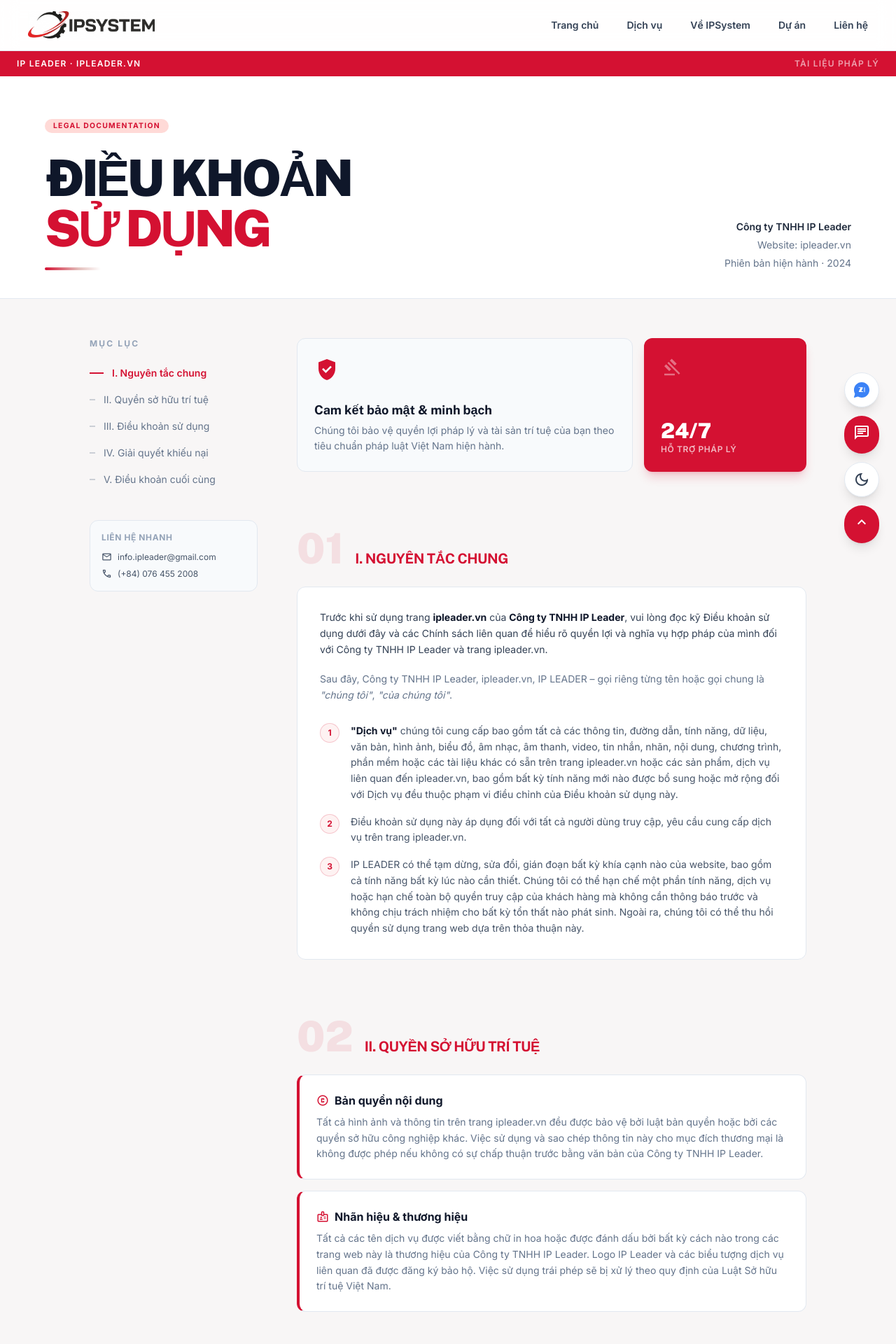
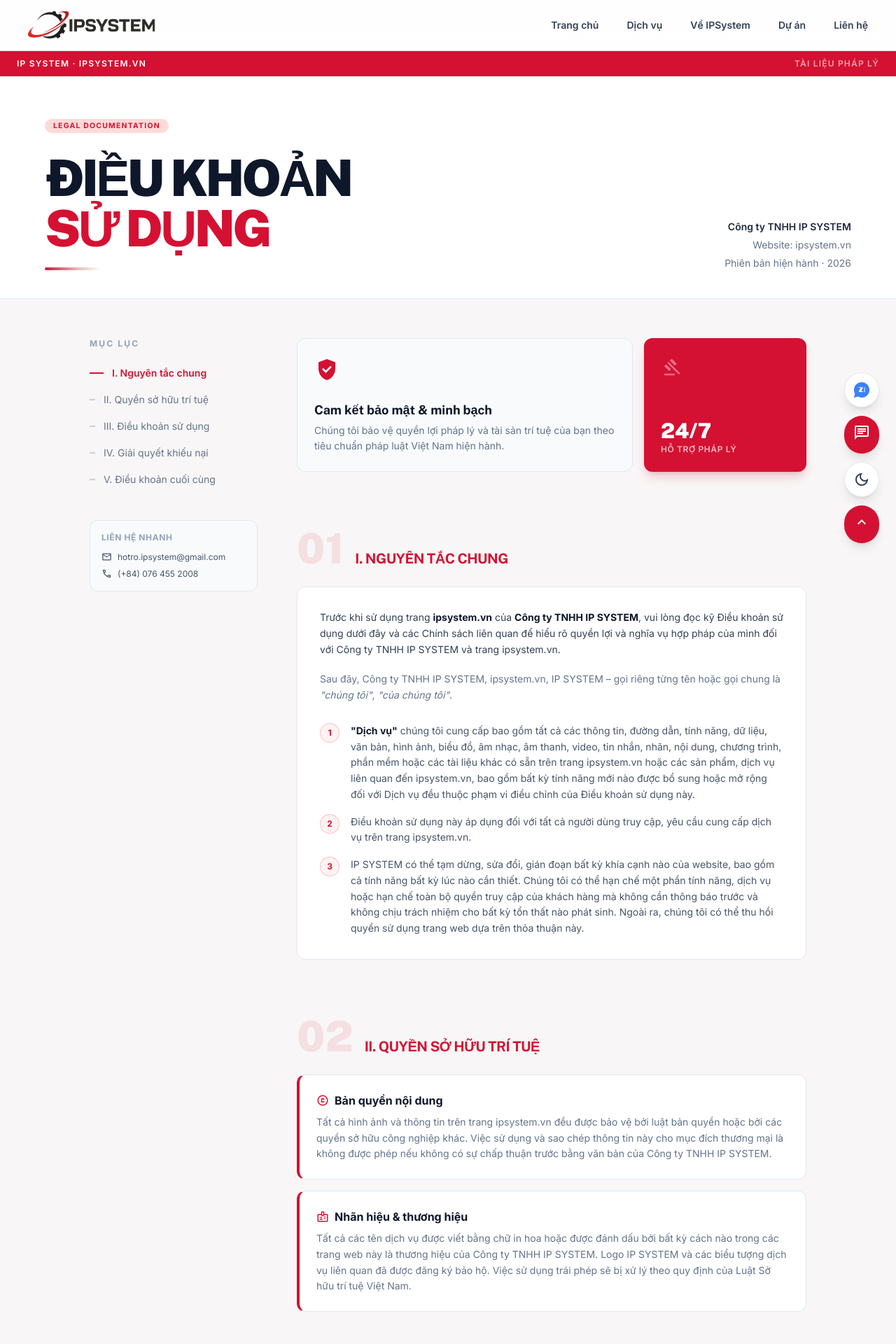
Before and after one commit to thanhloc5226-netizen/ipsystemne, a Django app: page /policies/ in a window 1280 px wide. Shown: the top 1920 px of the page at 70% size. Run offline with Django 5.2, Linux system fonts and the light colour scheme; some libraries are stand-ins or nearby versions; some web fonts are replaced.

Commit message:
sua policies

```diff
--- a/ipsystem/ipsystemapp/templates/ipsystemapp/base.html
+++ b/ipsystem/ipsystemapp/templates/ipsystemapp/base.html
@@ -397,8 +397,8 @@
     <div class="max-w-7xl mx-auto pt-8 border-t border-white/20 flex flex-col md:flex-row justify-between items-center gap-4 text-sm font-medium">
         <p class="text-white/90">© 2024 IPSystem Agency. Bảo lưu mọi quyền.</p>
         <div class="flex gap-8">
-            <a class="text-white/90 hover:text-white relative after:absolute after:bottom-0 after:left-0 after:w-0 after:h-px after:bg-white hover:after:w-full after:transition-all after:duration-300" href="#">Chính sách bảo mật</a>
-            <a class="text-white/90 hover:text-white relative after:absolute after:bottom-0 after:left-0 after:w-0 after:h-px after:bg-white hover:after:w-full after:transition-all after:duration-300" href="#">Điều khoản dịch vụ</a>
+            <a class="text-white/90 hover:text-white relative after:absolute after:bottom-0 after:left-0 after:w-0 after:h-px after:bg-white hover:after:w-full after:transition-all after:duration-300" href="{% url 'policies:privacy' %}">Chính sách bảo mật</a>
+            <a class="text-white/90 hover:text-white relative after:absolute after:bottom-0 after:left-0 after:w-0 after:h-px after:bg-white hover:after:w-full after:transition-all after:duration-300" href="{% url 'policies:policies' %}">Điều khoản sử dụng</a>
         </div>
     </div>
 </footer>
--- a/ipsystem/policies/templates/policies/termsofuse.html
+++ b/ipsystem/policies/templates/policies/termsofuse.html
@@ -1,7 +1,7 @@
 {% extends 'ipsystemapp/base.html' %}
 {% load static %}
 
-{% block title %}Điều Khoản Sử Dụng – IP Leader{% endblock %}
+{% block title %}Điều Khoản Sử Dụng – IP SYSTEM{% endblock %}
 
 {% block extra_css %}
 <link href="https://fonts.googleapis.com/css2?family=Public+Sans:wght@400;600;700;900&display=swap" rel="stylesheet" />
@@ -76,7 +76,7 @@
 
 <!-- ── Top brand bar ── -->
 <div class="bg-primary text-white px-6 py-2.5 flex items-center justify-between text-xs font-semibold tracking-widest uppercase">
-    <span>IP Leader · ipleader.vn</span>
+    <span>IP SYSTEM · ipsystem.vn</span>
     <span class="opacity-60">Tài liệu pháp lý</span>
 </div>
 
@@ -92,9 +92,9 @@
             <div class="mt-5 h-1 w-20 ruled-line rounded-full"></div>
         </div>
         <div class="flex flex-col items-start md:items-end gap-1.5 text-sm text-slate-500 dark:text-slate-400">
-            <p><span class="font-semibold text-slate-800 dark:text-white">Công ty TNHH IP Leader</span></p>
-            <p>Website: ipleader.vn</p>
-            <p>Phiên bản hiện hành · 2024</p>
+            <p><span class="font-semibold text-slate-800 dark:text-white">Công ty TNHH IP SYSTEM</span></p>
+            <p>Website: ipsystem.vn</p>
+            <p>Phiên bản hiện hành · 2026</p>
         </div>
     </div>
 </header>
@@ -133,9 +133,9 @@
             <!-- Quick contact -->
             <div class="mt-10 p-4 bg-slate-50 dark:bg-slate-800 rounded-xl border border-slate-200 dark:border-slate-700">
                 <p class="text-xs font-bold uppercase tracking-wider text-slate-400 mb-3">Liên hệ nhanh</p>
-                <a href="mailto:info.ipleader@gmail.com" class="flex items-center gap-2 text-xs text-slate-600 dark:text-slate-300 hover:text-primary transition-colors mb-2">
+                <a href="mailto:hotro.ipsystem@gmail.com" class="flex items-center gap-2 text-xs text-slate-600 dark:text-slate-300 hover:text-primary transition-colors mb-2">
                     <span class="material-symbols-outlined" style="font-size:15px;">mail</span>
-                    info.ipleader@gmail.com
+                    hotro.ipsystem@gmail.com
                 </a>
                 <a href="tel:+84764552008" class="flex items-center gap-2 text-xs text-slate-600 dark:text-slate-300 hover:text-primary transition-colors">
                     <span class="material-symbols-outlined" style="font-size:15px;">call</span>
@@ -173,21 +173,21 @@
                 <h2 class="text-xl font-bold text-primary uppercase tracking-tight" style="font-family:'Public Sans',sans-serif;">I. Nguyên Tắc Chung</h2>
             </div>
             <div class="bg-white dark:bg-slate-800 border border-slate-200 dark:border-slate-700 p-8 rounded-xl space-y-5 text-sm leading-relaxed">
-                <p class="text-slate-700 dark:text-slate-300">Trước khi sử dụng trang <strong class="text-slate-900 dark:text-white">ipleader.vn</strong> của <strong class="text-slate-900 dark:text-white">Công ty TNHH IP Leader</strong>, vui lòng đọc kỹ Điều khoản sử dụng dưới đây và các Chính sách liên quan để hiểu rõ quyền lợi và nghĩa vụ hợp pháp của mình đối với Công ty TNHH IP Leader và trang ipleader.vn.</p>
-                <p class="text-slate-500 dark:text-slate-400">Sau đây, Công ty TNHH IP Leader, ipleader.vn, IP LEADER – gọi riêng từng tên hoặc gọi chung là <em>"chúng tôi"</em>, <em>"của chúng tôi"</em>.</p>
+                <p class="text-slate-700 dark:text-slate-300">Trước khi sử dụng trang <strong class="text-slate-900 dark:text-white">ipsystem.vn</strong> của <strong class="text-slate-900 dark:text-white">Công ty TNHH IP SYSTEM</strong>, vui lòng đọc kỹ Điều khoản sử dụng dưới đây và các Chính sách liên quan để hiểu rõ quyền lợi và nghĩa vụ hợp pháp của mình đối với Công ty TNHH IP SYSTEM và trang ipsystem.vn.</p>
+                <p class="text-slate-500 dark:text-slate-400">Sau đây, Công ty TNHH IP SYSTEM, ipsystem.vn, IP SYSTEM – gọi riêng từng tên hoặc gọi chung là <em>"chúng tôi"</em>, <em>"của chúng tôi"</em>.</p>
 
                 <div class="space-y-4 pt-2">
                     <div class="flex gap-4">
                         <span class="shrink-0 w-7 h-7 rounded-full bg-red-50 dark:bg-red-900/30 flex items-center justify-center text-primary font-bold text-xs border border-primary/20">1</span>
-                        <p class="text-slate-600 dark:text-slate-400"><strong class="text-slate-900 dark:text-white">"Dịch vụ"</strong> chúng tôi cung cấp bao gồm tất cả các thông tin, đường dẫn, tính năng, dữ liệu, văn bản, hình ảnh, biểu đồ, âm nhạc, âm thanh, video, tin nhắn, nhãn, nội dung, chương trình, phần mềm hoặc các tài liệu khác có sẵn trên trang ipleader.vn hoặc các sản phẩm, dịch vụ liên quan đến ipleader.vn, bao gồm bất kỳ tính năng mới nào được bổ sung hoặc mở rộng đối với Dịch vụ đều thuộc phạm vi điều chỉnh của Điều khoản sử dụng này.</p>
+                        <p class="text-slate-600 dark:text-slate-400"><strong class="text-slate-900 dark:text-white">"Dịch vụ"</strong> chúng tôi cung cấp bao gồm tất cả các thông tin, đường dẫn, tính năng, dữ liệu, văn bản, hình ảnh, biểu đồ, âm nhạc, âm thanh, video, tin nhắn, nhãn, nội dung, chương trình, phần mềm hoặc các tài liệu khác có sẵn trên trang ipsystem.vn hoặc các sản phẩm, dịch vụ liên quan đến ipsystem.vn, bao gồm bất kỳ tính năng mới nào được bổ sung hoặc mở rộng đối với Dịch vụ đều thuộc phạm vi điều chỉnh của Điều khoản sử dụng này.</p>
                     </div>
                     <div class="flex gap-4">
                         <span class="shrink-0 w-7 h-7 rounded-full bg-red-50 dark:bg-red-900/30 flex items-center justify-center text-primary font-bold text-xs border border-primary/20">2</span>
-                        <p class="text-slate-600 dark:text-slate-400">Điều khoản sử dụng này áp dụng đối với tất cả người dùng truy cập, yêu cầu cung cấp dịch vụ trên trang ipleader.vn.</p>
+                        <p class="text-slate-600 dark:text-slate-400">Điều khoản sử dụng này áp dụng đối với tất cả người dùng truy cập, yêu cầu cung cấp dịch vụ trên trang ipsystem.vn.</p>
                     </div>
                     <div class="flex gap-4">
                         <span class="shrink-0 w-7 h-7 rounded-full bg-red-50 dark:bg-red-900/30 flex items-center justify-center text-primary font-bold text-xs border border-primary/20">3</span>
-                        <p class="text-slate-600 dark:text-slate-400">IP LEADER có thể tạm dừng, sửa đổi, gián đoạn bất kỳ khía cạnh nào của website, bao gồm cả tính năng bất kỳ lúc nào cần thiết. Chúng tôi có thể hạn chế một phần tính năng, dịch vụ hoặc hạn chế toàn bộ quyền truy cập của khách hàng mà không cần thông báo trước và không chịu trách nhiệm cho bất kỳ tổn thất nào phát sinh. Ngoài ra, chúng tôi có thể thu hồi quyền sử dụng trang web dựa trên thỏa thuận này.</p>
+                        <p class="text-slate-600 dark:text-slate-400">IP SYSTEM có thể tạm dừng, sửa đổi, gián đoạn bất kỳ khía cạnh nào của website, bao gồm cả tính năng bất kỳ lúc nào cần thiết. Chúng tôi có thể hạn chế một phần tính năng, dịch vụ hoặc hạn chế toàn bộ quyền truy cập của khách hàng mà không cần thông báo trước và không chịu trách nhiệm cho bất kỳ tổn thất nào phát sinh. Ngoài ra, chúng tôi có thể thu hồi quyền sử dụng trang web dựa trên thỏa thuận này.</p>
                     </div>
                 </div>
             </div>
@@ -205,14 +205,14 @@
                         <span class="material-symbols-outlined text-primary" style="font-size:18px;">copyright</span>
                         Bản quyền nội dung
                     </h4>
-                    <p class="text-slate-500 dark:text-slate-400 text-sm leading-relaxed">Tất cả hình ảnh và thông tin trên trang ipleader.vn đều được bảo vệ bởi luật bản quyền hoặc bởi các quyền sở hữu công nghiệp khác. Việc sử dụng và sao chép thông tin này cho mục đích thương mại là không được phép nếu không có sự chấp thuận trước bằng văn bản của Công ty TNHH IP Leader.</p>
+                    <p class="text-slate-500 dark:text-slate-400 text-sm leading-relaxed">Tất cả hình ảnh và thông tin trên trang ipsystem.vn đều được bảo vệ bởi luật bản quyền hoặc bởi các quyền sở hữu công nghiệp khác. Việc sử dụng và sao chép thông tin này cho mục đích thương mại là không được phép nếu không có sự chấp thuận trước bằng văn bản của Công ty TNHH IP SYSTEM.</p>
                 </div>
                 <div class="bg-white dark:bg-slate-800 border border-slate-200 dark:border-slate-700 border-l-4 border-l-primary p-6 rounded-xl">
                     <h4 class="font-bold text-base mb-2 flex items-center gap-2 text-slate-900 dark:text-white">
                         <span class="material-symbols-outlined text-primary" style="font-size:18px;">badge</span>
                         Nhãn hiệu &amp; thương hiệu
                     </h4>
-                    <p class="text-slate-500 dark:text-slate-400 text-sm leading-relaxed">Tất cả các tên dịch vụ được viết bằng chữ in hoa hoặc được đánh dấu bởi bất kỳ cách nào trong các trang web này là thương hiệu của Công ty TNHH IP Leader. Logo IP Leader và các biểu tượng dịch vụ liên quan đã được đăng ký bảo hộ. Việc sử dụng trái phép sẽ bị xử lý theo quy định của Luật Sở hữu trí tuệ Việt Nam.</p>
+                    <p class="text-slate-500 dark:text-slate-400 text-sm leading-relaxed">Tất cả các tên dịch vụ được viết bằng chữ in hoa hoặc được đánh dấu bởi bất kỳ cách nào trong các trang web này là thương hiệu của Công ty TNHH IP SYSTEM. Logo IP SYSTEM và các biểu tượng dịch vụ liên quan đã được đăng ký bảo hộ. Việc sử dụng trái phép sẽ bị xử lý theo quy định của Luật Sở hữu trí tuệ Việt Nam.</p>
                 </div>
             </div>
         </section>
@@ -228,11 +228,11 @@
             <div class="space-y-3 mb-6 text-sm leading-relaxed">
                 <div class="flex gap-4 bg-white dark:bg-slate-800 border border-slate-200 dark:border-slate-700 p-5 rounded-xl">
                     <span class="shrink-0 w-7 h-7 rounded-full bg-red-50 dark:bg-red-900/30 flex items-center justify-center text-primary font-bold text-xs border border-primary/20">1</span>
-                    <p class="text-slate-600 dark:text-slate-400">IP LEADER cấp cho khách hàng quyền truy cập thông tin trên website, sử dụng và hiển thị thông tin đó trên thiết bị đầu cuối. Khách hàng truy cập trang ipleader.vn sau đây được gọi là <strong class="text-slate-900 dark:text-white">"Người Dùng"</strong>.</p>
+                    <p class="text-slate-600 dark:text-slate-400">IP SYSTEM cấp cho khách hàng quyền truy cập thông tin trên website, sử dụng và hiển thị thông tin đó trên thiết bị đầu cuối. Khách hàng truy cập trang ipsystem.vn sau đây được gọi là <strong class="text-slate-900 dark:text-white">"Người Dùng"</strong>.</p>
                 </div>
                 <div class="flex gap-4 bg-white dark:bg-slate-800 border border-slate-200 dark:border-slate-700 p-5 rounded-xl">
                     <span class="shrink-0 w-7 h-7 rounded-full bg-red-50 dark:bg-red-900/30 flex items-center justify-center text-primary font-bold text-xs border border-primary/20">2</span>
-                    <p class="text-slate-600 dark:text-slate-400">Thông qua quyền truy cập được cấp nêu trên, Người Dùng có thể xem và tải thông tin trên website chỉ với mục đích cá nhân và phi thương mại. Tuy nhiên, thông tin và nội dung sao chép có được vẫn thuộc quyền sở hữu của Công ty TNHH IP Leader.</p>
+                    <p class="text-slate-600 dark:text-slate-400">Thông qua quyền truy cập được cấp nêu trên, Người Dùng có thể xem và tải thông tin trên website chỉ với mục đích cá nhân và phi thương mại. Tuy nhiên, thông tin và nội dung sao chép có được vẫn thuộc quyền sở hữu của Công ty TNHH IP SYSTEM.</p>
                 </div>
                 <div class="flex gap-4 bg-white dark:bg-slate-800 border border-slate-200 dark:border-slate-700 p-5 rounded-xl">
                     <span class="shrink-0 w-7 h-7 rounded-full bg-red-50 dark:bg-red-900/30 flex items-center justify-center text-primary font-bold text-xs border border-primary/20">3</span>
@@ -240,7 +240,7 @@
                 </div>
                 <div class="flex gap-4 bg-white dark:bg-slate-800 border border-slate-200 dark:border-slate-700 p-5 rounded-xl">
                     <span class="shrink-0 w-7 h-7 rounded-full bg-red-50 dark:bg-red-900/30 flex items-center justify-center text-primary font-bold text-xs border border-primary/20">5</span>
-                    <p class="text-slate-600 dark:text-slate-400">Người Dùng thừa nhận, chấp thuận và đồng ý rằng trong trường hợp nhận được yêu cầu từ cơ quan nhà nước có thẩm quyền, hoặc trường hợp chúng tôi xét thấy cần thiết và theo quy định của pháp luật, IP LEADER có thể truy cập, duy trì và tiết lộ thông tin của Người Dùng.</p>
+                    <p class="text-slate-600 dark:text-slate-400">Người Dùng thừa nhận, chấp thuận và đồng ý rằng trong trường hợp nhận được yêu cầu từ cơ quan nhà nước có thẩm quyền, hoặc trường hợp chúng tôi xét thấy cần thiết và theo quy định của pháp luật, IP SYSTEM có thể truy cập, duy trì và tiết lộ thông tin của Người Dùng.</p>
                 </div>
             </div>
 
@@ -255,8 +255,8 @@
                     <ul class="text-sm text-slate-500 dark:text-slate-400 space-y-3">
                         <li class="flex items-start gap-2"><span class="text-primary mt-0.5 text-xs">●</span>Truy cập thông tin pháp luật công khai trên website.</li>
                         <li class="flex items-start gap-2"><span class="text-primary mt-0.5 text-xs">●</span>Xem và tải thông tin cho mục đích cá nhân, phi thương mại.</li>
-                        <li class="flex items-start gap-2"><span class="text-primary mt-0.5 text-xs">●</span>Chia sẻ nội dung có dẫn nguồn rõ ràng từ ipleader.vn.</li>
-                        <li class="flex items-start gap-2"><span class="text-primary mt-0.5 text-xs">●</span>Sử dụng các công cụ, tính năng được IP LEADER cấp quyền.</li>
+                        <li class="flex items-start gap-2"><span class="text-primary mt-0.5 text-xs">●</span>Chia sẻ nội dung có dẫn nguồn rõ ràng từ ipsystem.vn.</li>
+                        <li class="flex items-start gap-2"><span class="text-primary mt-0.5 text-xs">●</span>Sử dụng các công cụ, tính năng được IP SYSTEM cấp quyền.</li>
                     </ul>
                 </div>
                 <!-- Nghiêm cấm -->
@@ -271,7 +271,7 @@
                         <li class="flex items-start gap-2"><span class="text-red-400 mt-0.5 text-xs">●</span><span><strong class="text-slate-700 dark:text-slate-300">c.</strong> Dỡ bỏ thông báo bản quyền hoặc quyền sở hữu khỏi thông tin tải xuống.</span></li>
                         <li class="flex items-start gap-2"><span class="text-red-400 mt-0.5 text-xs">●</span><span><strong class="text-slate-700 dark:text-slate-300">d.</strong> Sửa đổi, sao chép, phát tán thông tin cho mục đích thương mại.</span></li>
                         <li class="flex items-start gap-2"><span class="text-red-400 mt-0.5 text-xs">●</span><span><strong class="text-slate-700 dark:text-slate-300">e.</strong> Tiết lộ thông tin trên trang web cho bên thứ ba khi chưa nhận được sự đồng ý.</span></li>
-                        <li class="flex items-start gap-2"><span class="text-red-400 mt-0.5 text-xs">●</span><span><strong class="text-slate-700 dark:text-slate-300">f.</strong> Vi phạm quyền sở hữu trí tuệ và các quyền khác của IP LEADER.</span></li>
+                        <li class="flex items-start gap-2"><span class="text-red-400 mt-0.5 text-xs">●</span><span><strong class="text-slate-700 dark:text-slate-300">f.</strong> Vi phạm quyền sở hữu trí tuệ và các quyền khác của IP SYSTEM.</span></li>
                     </ul>
                 </div>
             </div>
@@ -285,7 +285,7 @@
             </div>
             <div class="bg-slate-900 dark:bg-slate-950 text-white p-8 md:p-10 rounded-2xl relative overflow-hidden">
                 <div class="relative z-10">
-                    <p class="text-slate-400 text-sm leading-relaxed mb-8">Công ty TNHH IP Leader và Người Dùng có trách nhiệm trong việc tích cực giải quyết mọi vấn đề dẫn đến khiếu nại. Chúng tôi đề cao giải pháp thương lượng, hòa giải giữa các bên nhằm duy trì mối quan hệ và sự tin cậy của khách hàng vào chất lượng dịch vụ.</p>
+                    <p class="text-slate-400 text-sm leading-relaxed mb-8">Công ty TNHH IP SYSTEM và Người Dùng có trách nhiệm trong việc tích cực giải quyết mọi vấn đề dẫn đến khiếu nại. Chúng tôi đề cao giải pháp thương lượng, hòa giải giữa các bên nhằm duy trì mối quan hệ và sự tin cậy của khách hàng vào chất lượng dịch vụ.</p>
 
                     <div class="space-y-7">
                         <!-- Bước 1 -->
@@ -300,7 +300,7 @@
                                         </div>
                                         <div>
                                             <p class="text-slate-500 text-xs uppercase font-bold">Email hỗ trợ</p>
-                                            <p class="text-sm font-medium">info.ipleader@gmail.com</p>
+                                            <p class="text-sm font-medium">hotro.ipsystem@gmail.com</p>
                                         </div>
                                     </div>
                                     <div class="flex items-center gap-3">
@@ -342,7 +342,7 @@
                             <div class="shrink-0 w-10 h-10 rounded-full bg-primary flex items-center justify-center font-bold text-sm shadow-lg shadow-primary/30">3</div>
                             <div class="pt-1.5">
                                 <p class="font-semibold text-sm mb-1">Escalate ra cơ quan Nhà nước</p>
-                                <p class="text-slate-400 text-sm">Trường hợp Công ty TNHH IP Leader đã nỗ lực giải quyết nhưng sự việc vượt quá khả năng và thẩm quyền, vụ việc sẽ được đưa ra cơ quan Nhà nước có thẩm quyền giải quyết theo quy định của pháp luật. <strong class="text-slate-200">Pháp luật điều chỉnh và áp dụng là pháp luật Việt Nam.</strong></p>
+                                <p class="text-slate-400 text-sm">Trường hợp Công ty TNHH IP SYSTEM đã nỗ lực giải quyết nhưng sự việc vượt quá khả năng và thẩm quyền, vụ việc sẽ được đưa ra cơ quan Nhà nước có thẩm quyền giải quyết theo quy định của pháp luật. <strong class="text-slate-200">Pháp luật điều chỉnh và áp dụng là pháp luật Việt Nam.</strong></p>
                             </div>
                         </div>
                     </div>
@@ -362,12 +362,12 @@
             <div class="space-y-4">
                 <div class="bg-white dark:bg-slate-800 border border-slate-200 dark:border-slate-700 border-l-4 border-l-primary p-8 rounded-xl">
                     <div class="final-clause">
-                        <p class="leading-relaxed text-slate-500 dark:text-slate-400 italic text-sm">IP LEADER có quyền chỉnh sửa Điều khoản sử dụng này vào bất cứ thời điểm nào thông qua việc đăng tải các nội dung được chỉnh sửa lên trang ipleader.vn. Việc Người Dùng tiếp tục sử dụng trang ipleader.vn sau khi việc thay đổi được đăng tải sẽ được xem là Người Dùng chấp nhận các Điều khoản sử dụng được chỉnh sửa.</p>
+                        <p class="leading-relaxed text-slate-500 dark:text-slate-400 italic text-sm">IP SYSTEM có quyền chỉnh sửa Điều khoản sử dụng này vào bất cứ thời điểm nào thông qua việc đăng tải các nội dung được chỉnh sửa lên trang ipsystem.vn. Việc Người Dùng tiếp tục sử dụng trang ipsystem.vn sau khi việc thay đổi được đăng tải sẽ được xem là Người Dùng chấp nhận các Điều khoản sử dụng được chỉnh sửa.</p>
                     </div>
                 </div>
                 <div class="bg-slate-50 dark:bg-slate-800 border border-slate-200 dark:border-slate-700 p-5 rounded-xl flex items-start gap-3 text-sm text-slate-500 dark:text-slate-400">
                     <span class="material-symbols-outlined text-primary shrink-0 mt-0.5" style="font-size:18px;">info</span>
-                    <p>Trường hợp có ý kiến hay thắc mắc nào liên quan đến Điều khoản sử dụng, vui lòng liên hệ qua email: <a href="mailto:info.ipleader@gmail.com" class="font-semibold text-primary underline underline-offset-2">info.ipleader@gmail.com</a></p>
+                    <p>Trường hợp có ý kiến hay thắc mắc nào liên quan đến Điều khoản sử dụng, vui lòng liên hệ qua email: <a href="mailto:hotro.ipsystem@gmail.com" class="font-semibold text-primary underline underline-offset-2">hotro.ipsystem@gmail.com</a></p>
                 </div>
             </div>
         </section>
@@ -383,8 +383,8 @@
                 </div>
             </div>
             <div class="text-xs text-slate-400 text-right">
-                <p>Công ty TNHH IP Leader</p>
-                <p>ipleader.vn · TP. Hồ Chí Minh</p>
+                <p>Công ty TNHH IP SYSTEM</p>
+                <p>ipsystem.vn · TP. Hồ Chí Minh</p>
             </div>
         </div>
 
```
Also changed, not shown: ipsystem/policies/templates/policies/payment.html (+14 -14 lines), ipsystem/policies/templates/policies/privacy.html (+19 -19 lines), ipsystem/policies/templates/policies/return_policy.html (+10 -10 lines), ipsystem/db.sqlite3, ipsystem/media/carousel/z7743664666339_386690f5d4e57007d84c2bd6e155ee5e.jpg (added).
